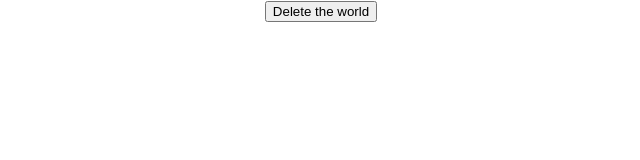
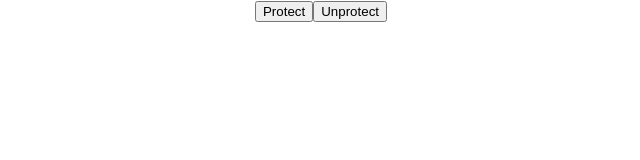
Before and after one commit to hurima90-kim/Study-Space, a React (Create React App) app: page / in a window 1280 px wide. Shown: the top 160 px of the page, without its empty margins (319-959 px from the left). Built offline with nearby package versions, Linux system fonts and the light colour scheme.

Commit message:
feat: create usePreventLeave hooks

```diff
--- a/src/App.js
+++ b/src/App.js
@@ -4,6 +4,7 @@ import UseTabs from './hooks/useTabs';
 import UseTitle from './hooks/useTitle';
 import UseClick from './hooks/useClick';
 import UseConfirm from './hooks/useConfirm';
+import UsePreventLeave from './hooks/usePreventLeave';
 
 function App() {
     return (
@@ -12,7 +13,8 @@ function App() {
             {/* <UseTabs /> */}
             {/* <UseTitle /> */}
             {/* <UseClick /> */}
-            <UseConfirm />
+            {/* <UseConfirm /> */}
+            <UsePreventLeave />
         </div>
     );
 }
--- /dev/null
+++ b/src/hooks/usePreventLeave.js
@@ -0,0 +1,26 @@
+import React from 'react';
+
+function usePreventLeave() {
+    const listener = (event) => {
+        event.preventDefalut();
+        event.returnValue = '';
+    };
+    const enablePrevent = () =>
+        window.addEventListener('beforeunload', listener);
+    const disablePrevent = () =>
+        window.removeEventListener('beforeunload', listener);
+
+    return { enablePrevent, disablePrevent };
+}
+
+function Main() {
+    const { enablePrevent, disablePrevent } = usePreventLeave();
+    return (
+        <div>
+            <button onClick={enablePrevent}>Protect</button>
+            <button onClick={disablePrevent}>Unprotect</button>
+        </div>
+    );
+}
+
+export default Main;
```
